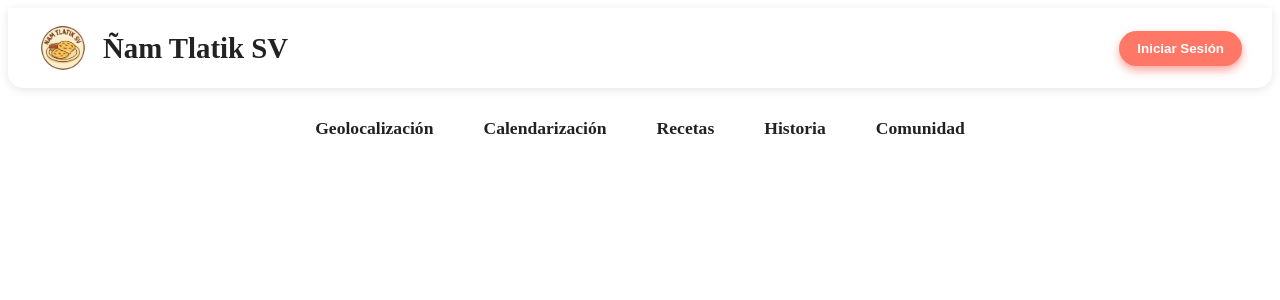
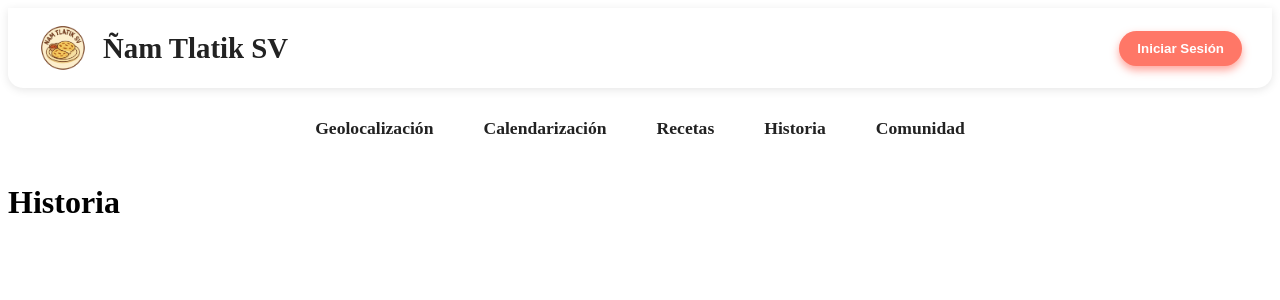
Before and after one commit to dawick24/-amTlatikSv, a Vue app: page /historia in a window 1280 px wide. Shown: the top 300 px of the page. Built offline with nearby package versions, Linux system fonts and the light colour scheme.

Commit message:
name of archives

```diff
--- a/src/components/Header.vue
+++ b/src/components/Header.vue
@@ -76,7 +76,7 @@ function handleMouseLeave() {
     <RouterLink to="/" title="Geolocalización">Geolocalización</RouterLink>
     <RouterLink to="/" title="Calendarización">Calendarización</RouterLink>
     <RouterLink to="/" title="Recetas">Recetas</RouterLink>
-    <RouterLink to="/" title="Historia">Historia</RouterLink>
+    <RouterLink to="/historia" title="Historia">Historia</RouterLink>
     <RouterLink to="/" title="Comunidad">Comunidad</RouterLink>
   </nav>
 </template>
--- a/src/router/index.js
+++ b/src/router/index.js
@@ -8,11 +8,15 @@ const router = createRouter({
       name: 'home',
       component: () => import('../views/HomeView.vue')
     },
-
     {
       path: '/auth/login',
       name: 'login',
       component: () => import('../views/auth/LoginView.vue')
+    },
+    {
+      path: '/historia',
+      name: 'historia',
+      component: () => import('../views/HistoriaView.vue')
     }
   ],
 })
--- /dev/null
+++ b/src/views/HistoriaView.vue
@@ -0,0 +1,3 @@
+<template>
+  <h1>Historia</h1>
+</template>
```
Also changed, not shown: src/views/Calendarizacion.vue (deleted), src/views/CalendarizacionView.vue (added), src/views/Comunidad.vue (deleted), src/views/ComunidadView.vue (added), src/views/Historia.vue (deleted), src/views/Recetas.vue (deleted), src/views/RecetasView.vue (added).
